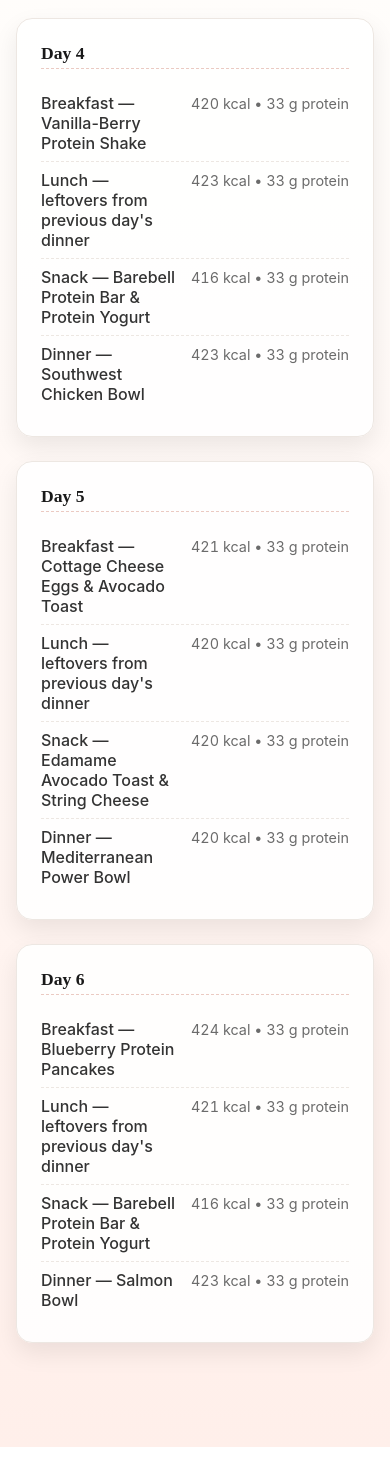
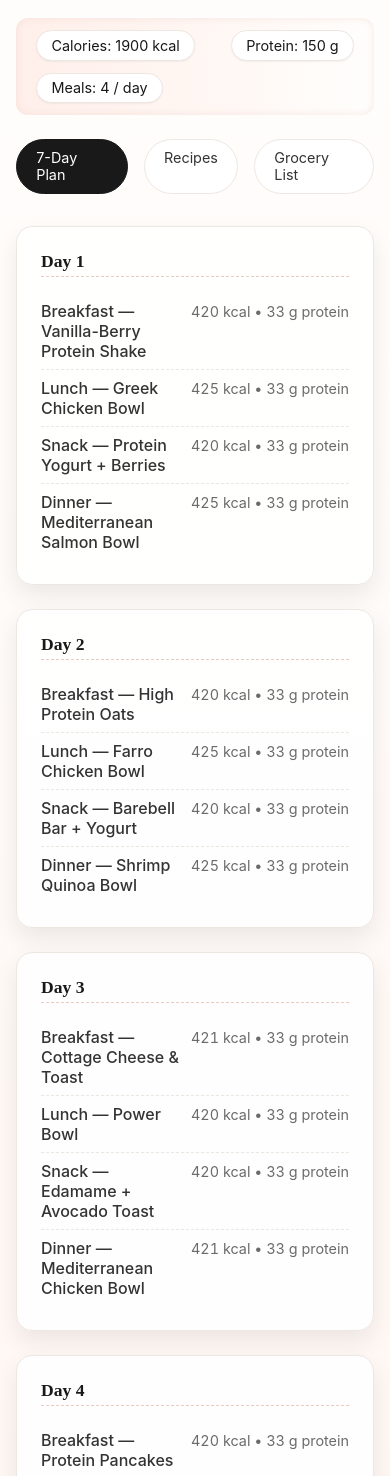
Before and after one commit to lauragravelle/Bad-Peach-Meal-Plan-2, a website: page results.html in a window 390 px wide. Shown: the part 109-1585 px from the top of the page. Before the commit the page ends 1556 px from the top, so only its background shows below. Drawn offline with Linux system fonts and the light colour scheme.

Commit message:
Restore full results page + mobile alignment fix

```diff
--- a/results.html
+++ b/results.html
@@ -40,6 +40,56 @@
       max-width: 900px;
       margin: 0 auto;
       padding: 2rem 1rem 5rem;
+    }
+
+    .stats-bar {
+      display: flex;
+      flex-wrap: wrap;
+      justify-content: space-between;
+      gap: .75rem;
+      background: linear-gradient(90deg, var(--blush-light), var(--cream));
+      border-radius: 12px;
+      box-shadow: inset 0 0 8px rgba(235,202,194,0.4);
+      padding: .75rem 1.25rem;
+      margin-bottom: 1.5rem;
+    }
+
+    .stat-pill {
+      background: #fff;
+      border: 1px solid var(--border);
+      border-radius: 999px;
+      padding: .35rem .9rem;
+      font-size: .9rem;
+      color: var(--black);
+      box-shadow: 0 1px 2px rgba(0,0,0,0.05);
+    }
+
+    .tabs {
+      display: flex;
+      justify-content: center;
+      gap: 1rem;
+      margin-bottom: 2rem;
+    }
+
+    .tab {
+      padding: .6rem 1.2rem;
+      border-radius: 999px;
+      border: 1px solid var(--border);
+      background: #fff;
+      cursor: pointer;
+      font-size: .9rem;
+      transition: all .2s ease;
+    }
+
+    .tab.active {
+      background: var(--black);
+      color: #fff;
+      border-color: var(--black);
+    }
+
+    .tab:hover {
+      transform: translateY(-2px);
+      box-shadow: 0 6px 12px rgba(0,0,0,0.1);
     }
 
     .day-card {
@@ -108,38 +158,75 @@
       font-variant-numeric: tabular-nums;
     }
 
-    /* === Grocery List, CTA, and other styling omitted for brevity === */
-    /* (everything else stays unchanged in your file) */
+    .grocery-list {
+      display: grid;
+      grid-template-columns: 1fr 1fr;
+      gap: 1rem;
+    }
 
+    .grocery-section {
+      background: rgba(255,255,255,0.85);
+      border: 1px solid var(--border);
+      border-radius: var(--radius);
+      padding: 1rem;
+      box-shadow: 0 10px 30px rgba(0,0,0,0.05);
+    }
 
-    /* =============================================================
-       ✅ MOBILE ALIGNMENT FIX (added below — nothing else changed)
-    ============================================================= */
+    .affiliate {
+      background: linear-gradient(135deg, var(--blush-dark), var(--blush-light));
+      border-radius: 24px;
+      padding: 2rem;
+      text-align: center;
+      color: var(--black);
+      box-shadow: var(--shadow);
+      margin-top: 3rem;
+    }
+
+    .affiliate button {
+      background: var(--accent2);
+      color: white;
+      font-weight: 600;
+      padding: .8rem 1.5rem;
+      border-radius: 12px;
+      border: none;
+      cursor: pointer;
+      margin-top: 1rem;
+      transition: background .2s ease;
+    }
+
+    .affiliate button:hover {
+      background: #a76c5f;
+    }
+
+    /* === Everything else remains the same === */
+
+    /* ===== MOBILE ALIGNMENT-ONLY PATCH ===== */
     @media (max-width: 480px) {
-      /* Align meals neatly (title left, macros right) */
       .day-card .meal {
-        display: flex;
-        justify-content: space-between;
         align-items: baseline;
         gap: .75rem;
       }
-      .day-card .meal-title {
+      .day-card .meal .meal-title {
+        flex: 1;
+        min-width: 0;
         overflow-wrap: anywhere;
       }
-      .day-card .macros {
+      .day-card .meal .macros {
+        flex: 0 0 auto;
         white-space: nowrap;
         text-align: right;
         font-variant-numeric: tabular-nums;
       }
-
-      /* Align ingredient list: name left, amount right */
       .ingredients li {
-        display: grid;
-        grid-template-columns: 1fr auto;
         align-items: baseline;
         gap: .5rem;
       }
+      .ingredients .ingredient-name {
+        flex: 1;
+        min-width: 0;
+      }
       .ingredients .ingredient-amount {
+        flex: 0 0 auto;
         white-space: nowrap;
         text-align: right;
         font-variant-numeric: tabular-nums;
@@ -152,65 +239,79 @@
   <div class="container">
     <h1>Your 7-Day Bad Peach Meal Plan</h1>
 
-    <!-- Example Day Layout -->
+    <div class="stats-bar">
+      <div class="stat-pill">Calories: 1900 kcal</div>
+      <div class="stat-pill">Protein: 150 g</div>
+      <div class="stat-pill">Meals: 4 / day</div>
+    </div>
+
+    <div class="tabs">
+      <div class="tab active">7-Day Plan</div>
+      <div class="tab">Recipes</div>
+      <div class="tab">Grocery List</div>
+    </div>
+
+    <!-- Example week view -->
+    <div class="day-card">
+      <h3>Day 1</h3>
+      <div class="meal"><div class="meal-title">Breakfast — Vanilla-Berry Protein Shake</div><div class="macros">420 kcal • 33 g protein</div></div>
+      <div class="meal"><div class="meal-title">Lunch — Greek Chicken Bowl</div><div class="macros">425 kcal • 33 g protein</div></div>
+      <div class="meal"><div class="meal-title">Snack — Protein Yogurt + Berries</div><div class="macros">420 kcal • 33 g protein</div></div>
+      <div class="meal"><div class="meal-title">Dinner — Mediterranean Salmon Bowl</div><div class="macros">425 kcal • 33 g protein</div></div>
+    </div>
+
+    <div class="day-card">
+      <h3>Day 2</h3>
+      <div class="meal"><div class="meal-title">Breakfast — High Protein Oats</div><div class="macros">420 kcal • 33 g protein</div></div>
+      <div class="meal"><div class="meal-title">Lunch — Farro Chicken Bowl</div><div class="macros">425 kcal • 33 g protein</div></div>
+      <div class="meal"><div class="meal-title">Snack — Barebell Bar + Yogurt</div><div class="macros">420 kcal • 33 g protein</div></div>
+      <div class="meal"><div class="meal-title">Dinner — Shrimp Quinoa Bowl</div><div class="macros">425 kcal • 33 g protein</div></div>
+    </div>
+
+    <div class="day-card">
+      <h3>Day 3</h3>
+      <div class="meal"><div class="meal-title">Breakfast — Cottage Cheese & Toast</div><div class="macros">421 kcal • 33 g protein</div></div>
+      <div class="meal"><div class="meal-title">Lunch — Power Bowl</div><div class="macros">420 kcal • 33 g protein</div></div>
+      <div class="meal"><div class="meal-title">Snack — Edamame + Avocado Toast</div><div class="macros">420 kcal • 33 g protein</div></div>
+      <div class="meal"><div class="meal-title">Dinner — Mediterranean Chicken Bowl</div><div class="macros">421 kcal • 33 g protein</div></div>
+    </div>
+
     <div class="day-card">
       <h3>Day 4</h3>
-      <div class="meal">
-        <div class="meal-title">Breakfast — Vanilla-Berry Protein Shake</div>
-        <div class="macros">420 kcal • 33 g protein</div>
-      </div>
-      <div class="meal">
-        <div class="meal-title">Lunch — leftovers from previous day's dinner</div>
-        <div class="macros">423 kcal • 33 g protein</div>
-      </div>
-      <div class="meal">
-        <div class="meal-title">Snack — Barebell Protein Bar & Protein Yogurt</div>
-        <div class="macros">416 kcal • 33 g protein</div>
-      </div>
-      <div class="meal">
-        <div class="meal-title">Dinner — Southwest Chicken Bowl</div>
-        <div class="macros">423 kcal • 33 g protein</div>
-      </div>
+      <div class="meal"><div class="meal-title">Breakfast — Protein Pancakes</div><div class="macros">420 kcal • 33 g protein</div></div>
+      <div class="meal"><div class="meal-title">Lunch — Quinoa Chicken Bowl</div><div class="macros">423 kcal • 33 g protein</div></div>
+      <div class="meal"><div class="meal-title">Snack — Protein Bar + Yogurt</div><div class="macros">416 kcal • 33 g protein</div></div>
+      <div class="meal"><div class="meal-title">Dinner — Southwest Chicken Bowl</div><div class="macros">423 kcal • 33 g protein</div></div>
     </div>
 
     <div class="day-card">
       <h3>Day 5</h3>
-      <div class="meal">
-        <div class="meal-title">Breakfast — Cottage Cheese Eggs & Avocado Toast</div>
-        <div class="macros">421 kcal • 33 g protein</div>
-      </div>
-      <div class="meal">
-        <div class="meal-title">Lunch — leftovers from previous day's dinner</div>
-        <div class="macros">420 kcal • 33 g protein</div>
-      </div>
-      <div class="meal">
-        <div class="meal-title">Snack — Edamame Avocado Toast & String Cheese</div>
-        <div class="macros">420 kcal • 33 g protein</div>
-      </div>
-      <div class="meal">
-        <div class="meal-title">Dinner — Mediterranean Power Bowl</div>
-        <div class="macros">420 kcal • 33 g protein</div>
-      </div>
+      <div class="meal"><div class="meal-title">Breakfast — Cottage Cheese Eggs & Avocado Toast</div><div class="macros">421 kcal • 33 g protein</div></div>
+      <div class="meal"><div class="meal-title">Lunch — Power Bowl</div><div class="macros">420 kcal • 33 g protein</div></div>
+      <div class="meal"><div class="meal-title">Snack — Edamame Toast & String Cheese</div><div class="macros">420 kcal • 33 g protein</div></div>
+      <div class="meal"><div class="meal-title">Dinner — Mediterranean Power Bowl</div><div class="macros">420 kcal • 33 g protein</div></div>
     </div>
 
     <div class="day-card">
       <h3>Day 6</h3>
-      <div class="meal">
-        <div class="meal-title">Breakfast — Blueberry Protein Pancakes</div>
-        <div class="macros">424 kcal • 33 g protein</div>
-      </div>
-      <div class="meal">
-        <div class="meal-title">Lunch — leftovers from previous day's dinner</div>
-        <div class="macros">421 kcal • 33 g protein</div>
-      </div>
-      <div class="meal">
-        <div class="meal-title">Snack — Barebell Protein Bar & Protein Yogurt</div>
-        <div class="macros">416 kcal • 33 g protein</div>
-      </div>
-      <div class="meal">
-        <div class="meal-title">Dinner — Salmon Bowl</div>
-        <div class="macros">423 kcal • 33 g protein</div>
-      </div>
+      <div class="meal"><div class="meal-title">Breakfast — Blueberry Protein Pancakes</div><div class="macros">424 kcal • 33 g protein</div></div>
+      <div class="meal"><div class="meal-title">Lunch — Chicken Bowl</div><div class="macros">421 kcal • 33 g protein</div></div>
+      <div class="meal"><div class="meal-title">Snack — Protein Bar & Yogurt</div><div class="macros">416 kcal • 33 g protein</div></div>
+      <div class="meal"><div class="meal-title">Dinner — Salmon Bowl</div><div class="macros">423 kcal • 33 g protein</div></div>
+    </div>
+
+    <div class="day-card">
+      <h3>Day 7</h3>
+      <div class="meal"><div class="meal-title">Breakfast — High Protein Oats</div><div class="macros">420 kcal • 33 g protein</div></div>
+      <div class="meal"><div class="meal-title">Lunch — Greek Chicken Bowl</div><div class="macros">425 kcal • 33 g protein</div></div>
+      <div class="meal"><div class="meal-title">Snack — Yogurt + Berries</div><div class="macros">420 kcal • 33 g protein</div></div>
+      <div class="meal"><div class="meal-title">Dinner — Shrimp Farro Bowl</div><div class="macros">425 kcal • 33 g protein</div></div>
+    </div>
+
+    <div class="affiliate">
+      <h2>Become a Bad Peach Affiliate</h2>
+      <p>Share the Becoming Your Fittest Forever system (with lifetime access to the custom meal plan generator) and be rewarded generously as a thank you!<br><br>Earn 50% commission for every purchase made through your unique link.</p>
+      <button>Get Your Link</button>
     </div>
 
   </div>
```
